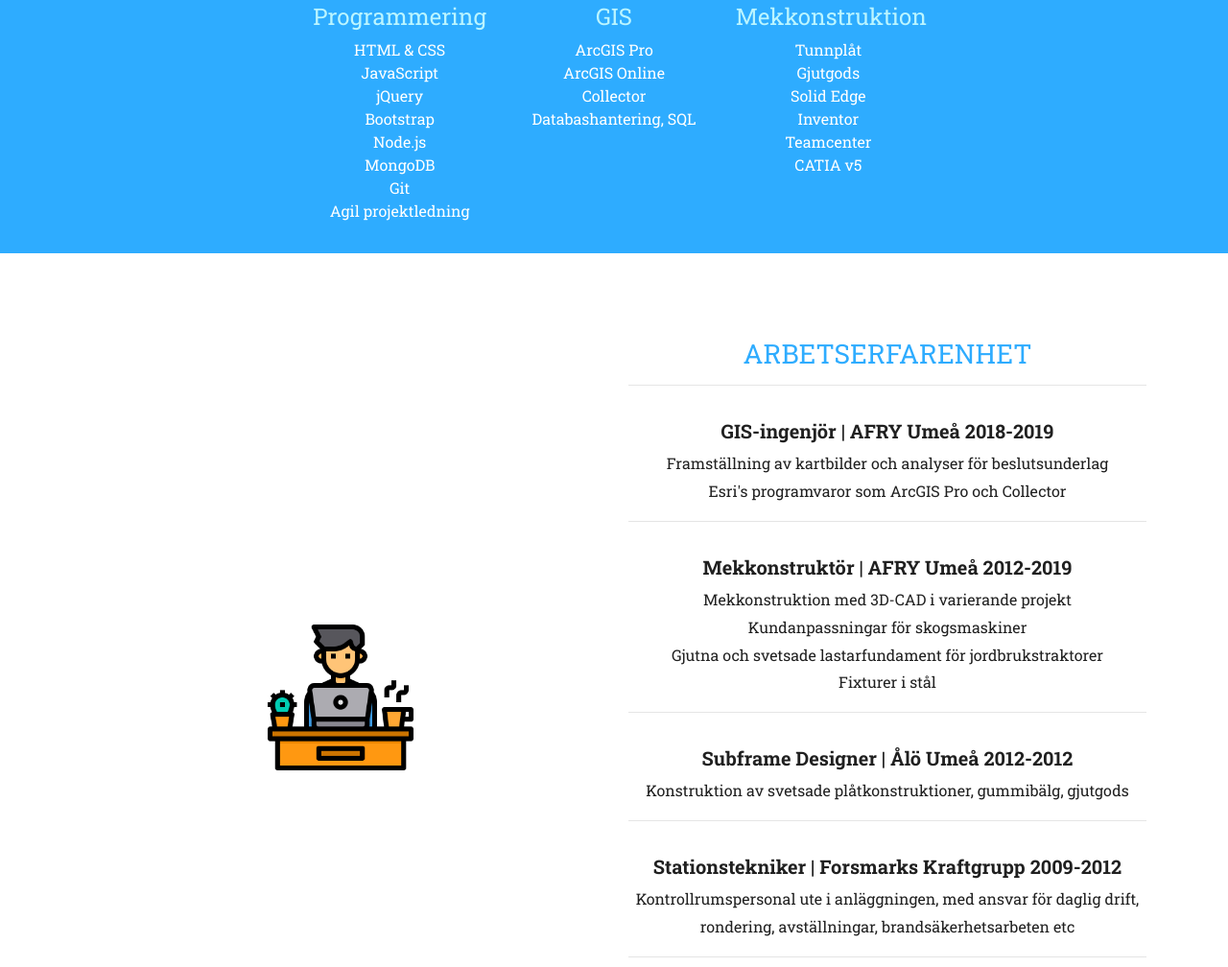
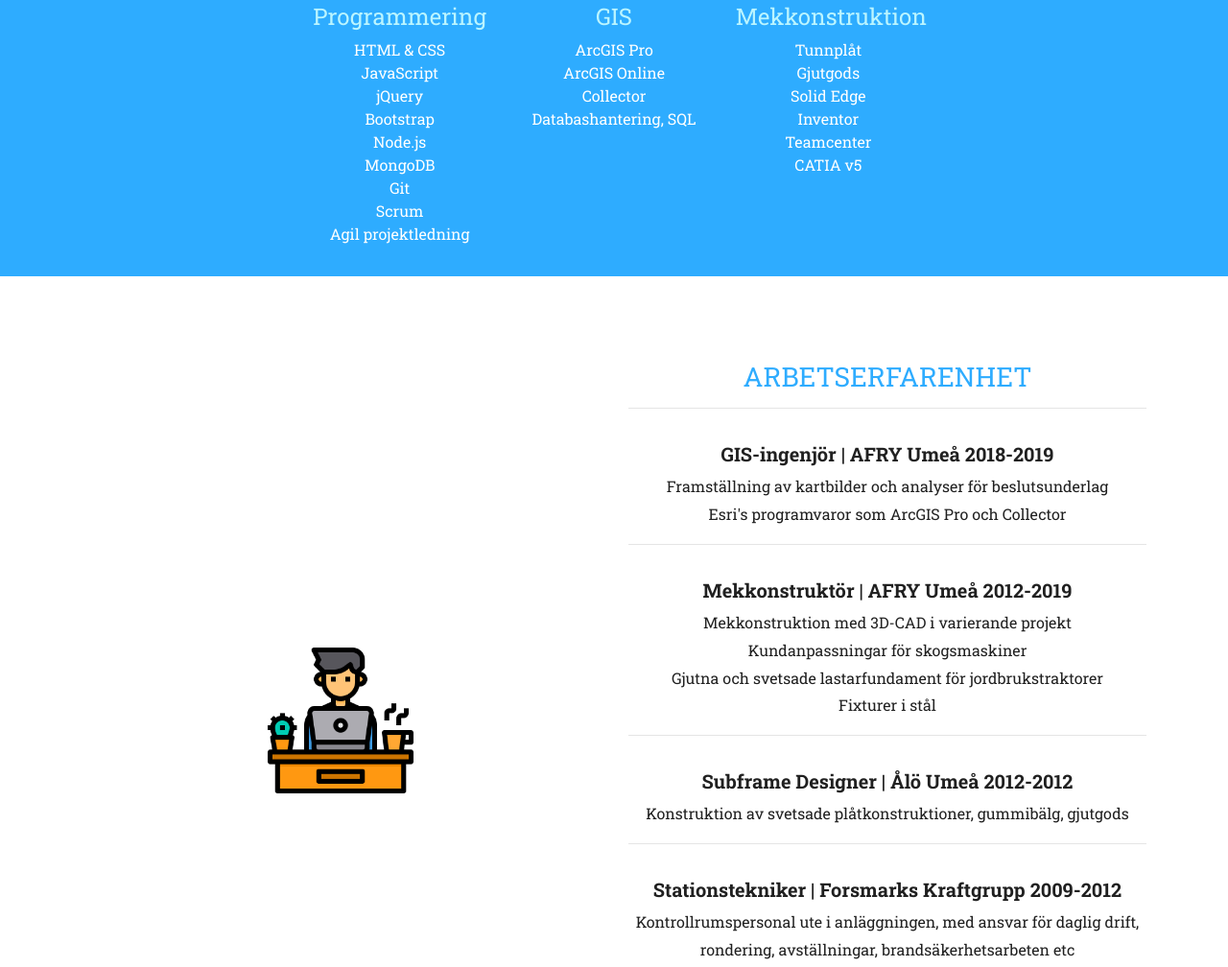
Before and after one commit to timzerDev/home, a plain HTML site: page cv.html in a window 1280 px wide. Shown: the part 1488-2496 px from the top of the page at 96% size. Drawn offline with nearby package versions, Linux system fonts and the light colour scheme; a web font is replaced by a local one.

Commit message:
Update CV with Scrum skills

```diff
--- a/cv.html
+++ b/cv.html
@@ -98,6 +98,7 @@
                                 <li>Node.js</li>
                                 <li>MongoDB</li>
                                 <li>Git</li>
+                                <li>Scrum</li>
                                 <li>Agil projektledning</li>
                             </ul>
                         </div>
```
